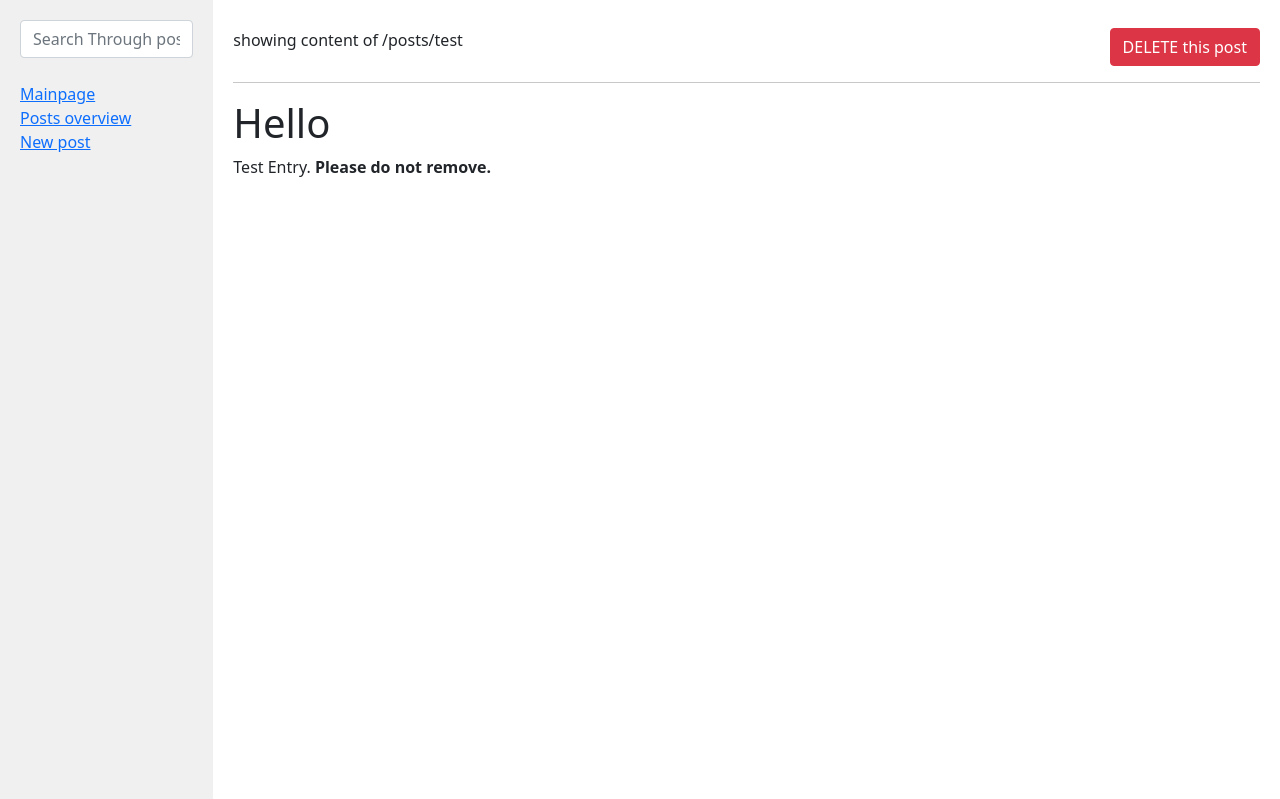
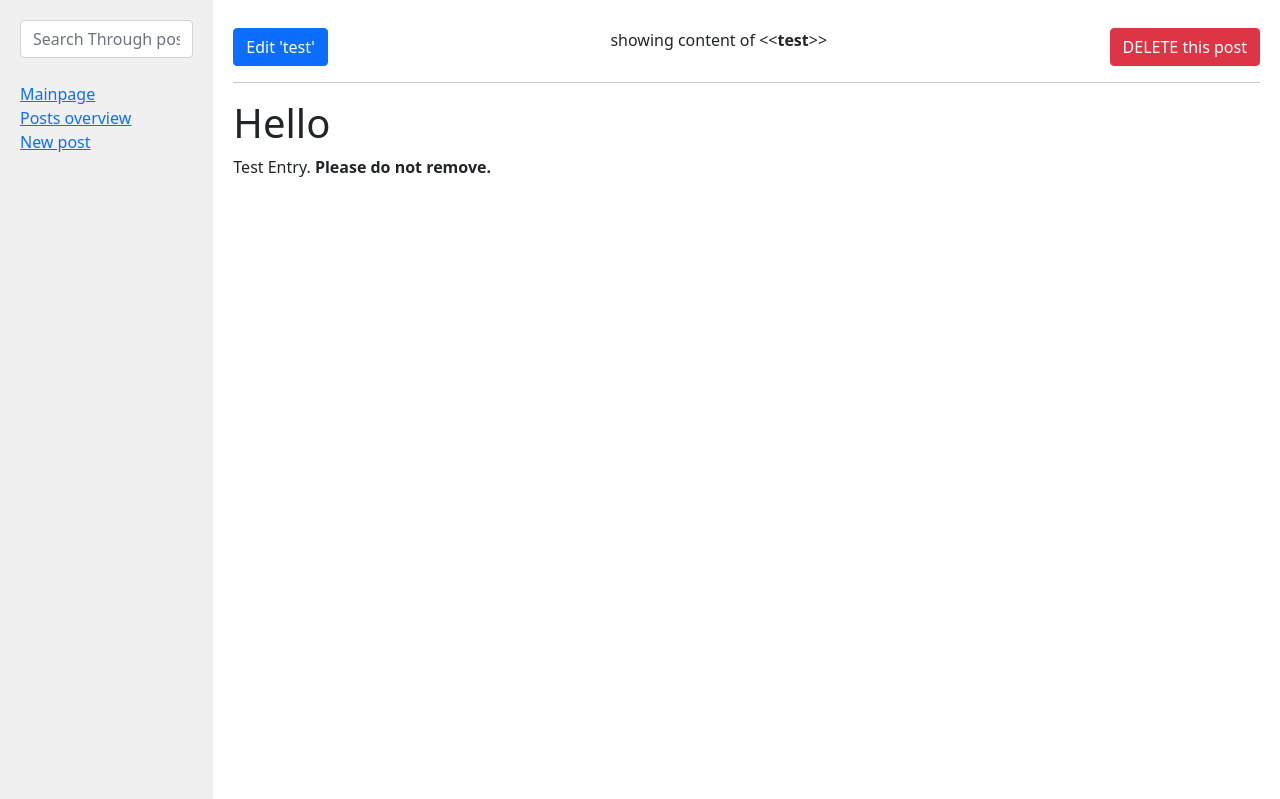
Before and after one commit to sir-ragna/django-wiki, a Django app: page /posts/test in a window 1280 px wide. Run offline with Django 3.2, Linux system fonts and the light colour scheme.

Commit message:
add non-functional edit button

```diff
--- a/posts/templates/post.html.j2
+++ b/posts/templates/post.html.j2
@@ -3,9 +3,14 @@
 {% block content %}
 
 <div class="row">
-    <div class="col">
-        <span>showing content of /posts/{{ name }}</span>
+    <div class="col-md-auto">
+        <button type="button" class="btn btn-primary">Edit '{{ name }}'</button>
     </div>
+    <div class="col"><!-- empty spacer div --></div>
+    <div class="col-md-auto">
+        <span>showing content of &lt;&lt;<b>{{ name }}</b>&gt;&gt;</span>
+    </div>
+    <div class="col"><!-- empty spacer div --></div>
     <div class="col col-md-auto">
         <!-- CSFR Used by CSFR oneliner -->
         {% csrf_token %}
```
